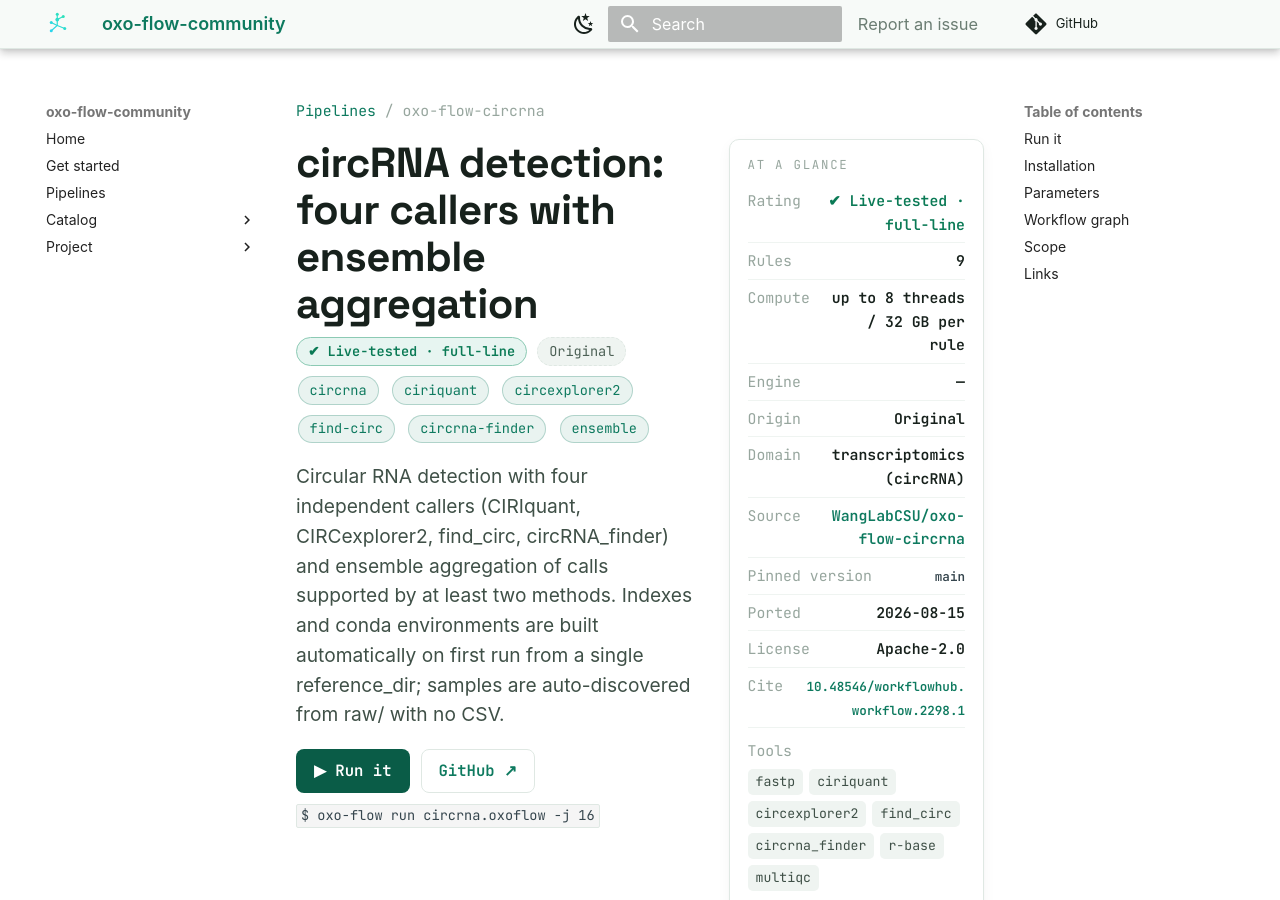
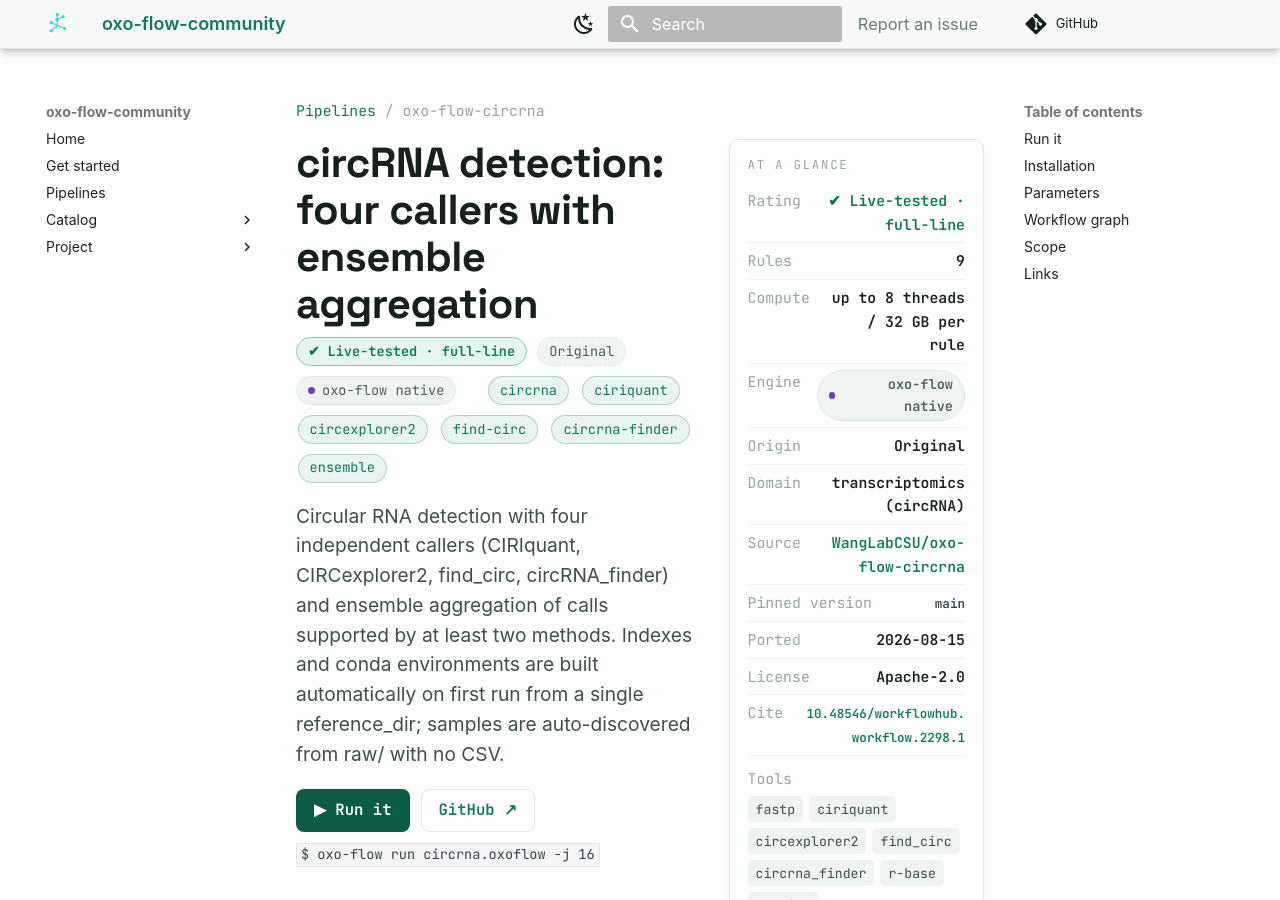
Before and after one commit to oxo-flow-community/oxo-flow-community.github.io, an MkDocs documentation site: the page built from docs/pipelines/oxo-flow-circrna.md, in a window 1280 px wide and 900 px high. Built offline with MkDocs 1.6.1 and Material for MkDocs 9.7.7, drawn with Linux system fonts in a browser that asks for light colours; comment, search, counter and statistics services are not loaded.

Commit message:
catalog: mirror engine key into circrna entry (added upstream by repo PR #9)
Remote metadata.json now carries engine: oxo-flow (added in PR #9); site entries mirror non-site keys verbatim, and this restores the oxo-flow native hero chip every other native entry renders (26/27 had it).

Co-Authored-By: Claude Code <noreply@anthropic.com>

```diff
--- a/docs/pipelines/oxo-flow-circrna.md
+++ b/docs/pipelines/oxo-flow-circrna.md
@@ -6,7 +6,7 @@ title: "circRNA detection: four callers with ensemble aggregation"
 <div class="ox-detail-cols">
 <div class="ox-detail-main">
 <h1>circRNA detection: four callers with ensemble aggregation</h1>
-<div class="ox-page-badges"><span class="ox-badge ox-badge--live">✔ Live-tested · full-line</span> <span class="ox-badge ox-badge--origin">Original</span> <span class=ox-tag-sep></span><span class="ox-tag">circrna</span><span class="ox-tag">ciriquant</span><span class="ox-tag">circexplorer2</span><span class="ox-tag">find-circ</span><span class="ox-tag">circrna-finder</span><span class="ox-tag">ensemble</span></div>
+<div class="ox-page-badges"><span class="ox-badge ox-badge--live">✔ Live-tested · full-line</span> <span class="ox-badge ox-badge--origin">Original</span> <span class="ox-badge ox-badge--native"><span class="dot" aria-hidden="true"></span>oxo-flow native</span><span class=ox-tag-sep></span><span class="ox-tag">circrna</span><span class="ox-tag">ciriquant</span><span class="ox-tag">circexplorer2</span><span class="ox-tag">find-circ</span><span class="ox-tag">circrna-finder</span><span class="ox-tag">ensemble</span></div>
 <p class="ox-desc">Circular RNA detection with four independent callers (CIRIquant, CIRCexplorer2, find_circ, circRNA_finder) and ensemble aggregation of calls supported by at least two methods. Indexes and conda environments are built automatically on first run from a single reference_dir; samples are auto-discovered from raw/ with no CSV.</p>
 <div class="ox-hero-cta"><a class="ox-btn ox-btn--run" href="#run-it">▶ Run it</a><a class="ox-btn" href="https://github.com/WangLabCSU/oxo-flow-circrna" rel="noopener">GitHub ↗</a><code class="ox-hero-cmd">$ oxo-flow run circrna.oxoflow -j 16</code></div>
 </div>
@@ -16,7 +16,7 @@ title: "circRNA detection: four callers with ensemble aggregation"
 <div class="ox-kv"><span class="k">Rating</span><span class="v live">✔ Live-tested · full-line</span></div>
 <div class="ox-kv"><span class="k">Rules</span><span class="v">9</span></div>
 <div class="ox-kv"><span class="k">Compute</span><span class="v"><span title="up to 8 threads / 32 GB per rule">up to 8 threads / 32 GB per rule</span></span></div>
-<div class="ox-kv"><span class="k">Engine</span><span class="v">—</span></div>
+<div class="ox-kv"><span class="k">Engine</span><span class="v"><span class="ox-badge ox-badge--native"><span class="dot" aria-hidden="true"></span>oxo-flow native</span></span></div>
 <div class="ox-kv"><span class="k">Origin</span><span class="v">Original</span></div>
 <div class="ox-kv"><span class="k">Domain</span><span class="v">transcriptomics (circRNA)</span></div>
 <div class="ox-kv"><span class="k">Source</span><span class="v"><a href="https://github.com/WangLabCSU/oxo-flow-circrna">WangLabCSU/oxo-flow-circrna</a></span></div>
```
Also changed, not shown: docs/javascripts/pipelines-data.js, 1 other file.
